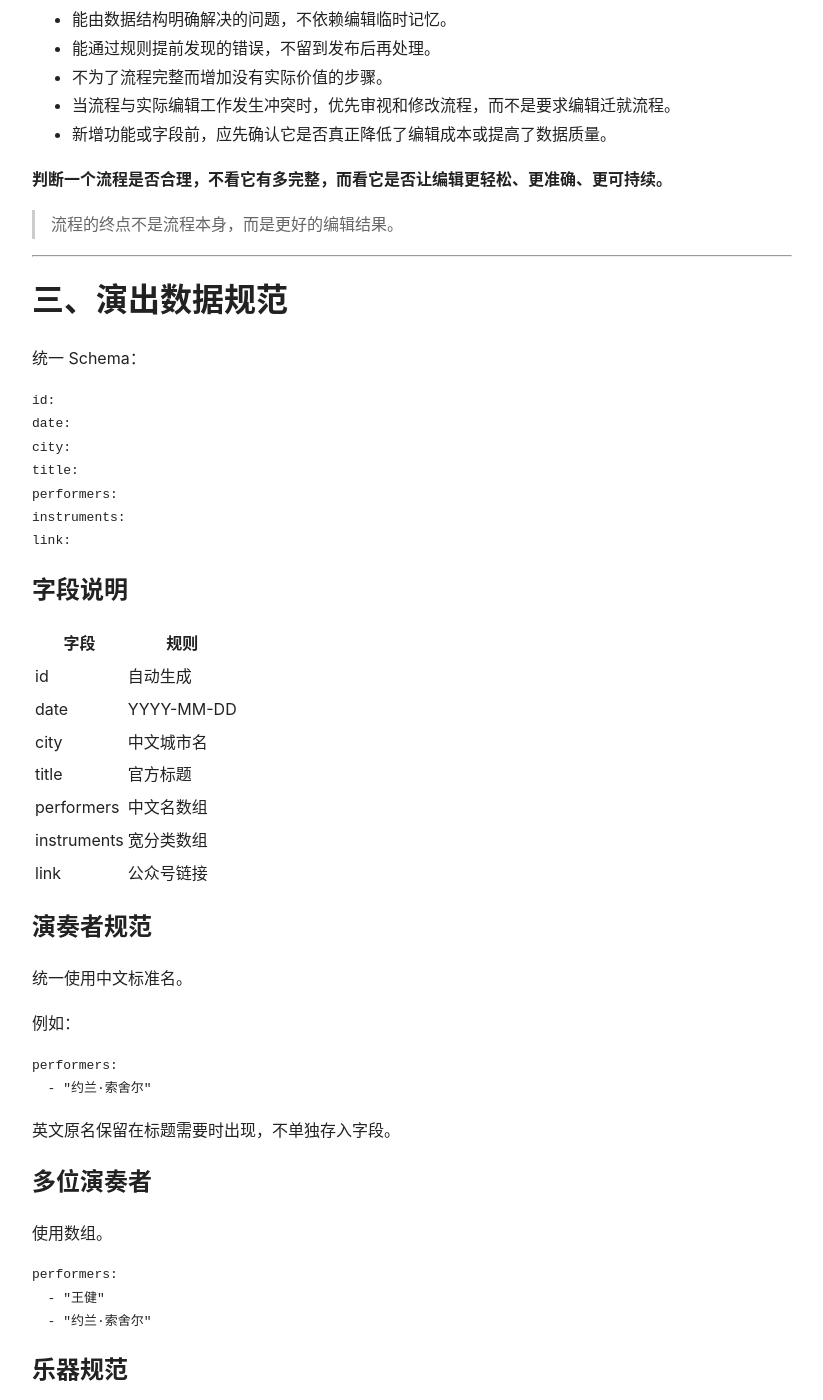
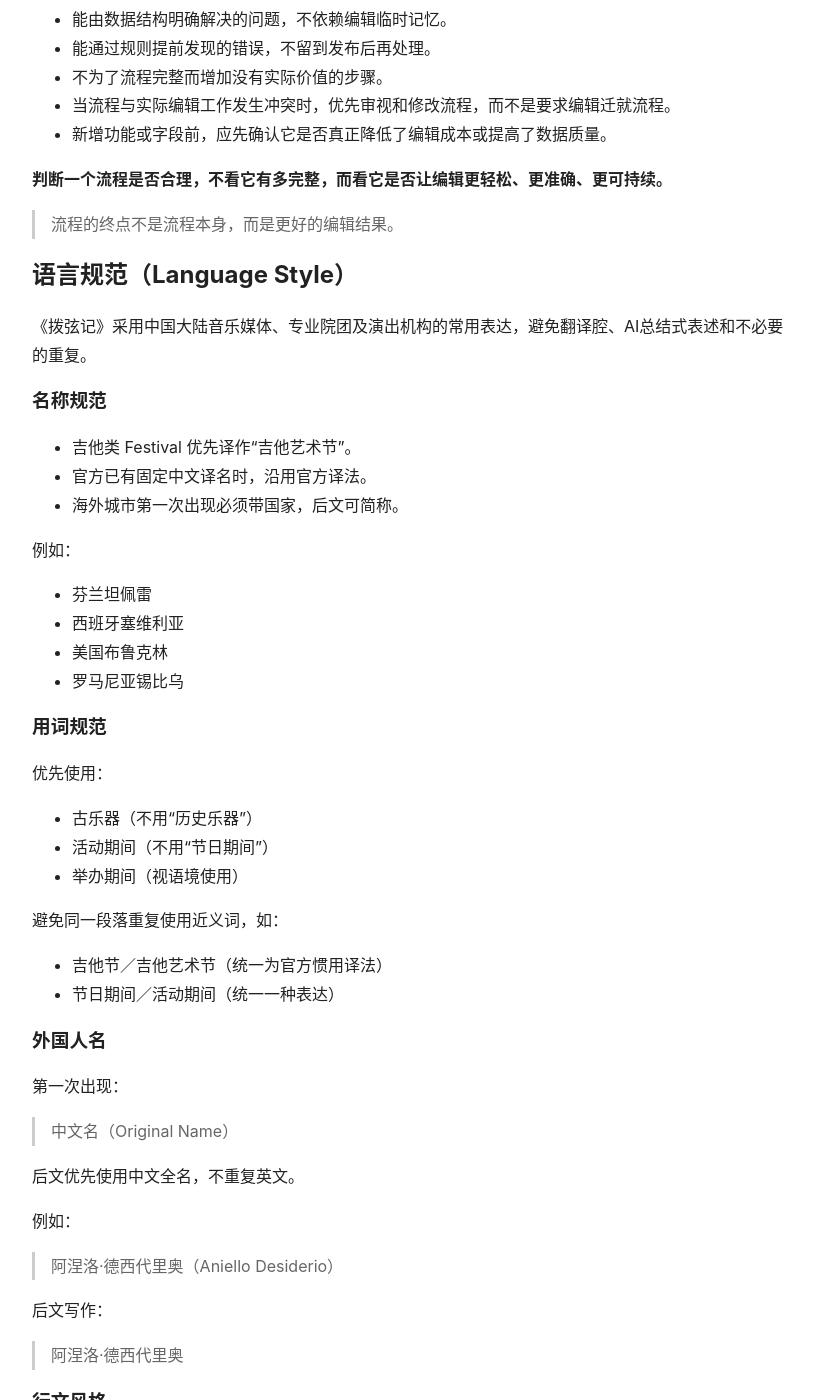
Before and after one commit to KeenKwok/boxianji, a Jekyll site: the page built from docs/EDITORIAL.md, in a window 1280 px wide and 1400 px high, scrolled down 2150 px. Shown: the whole window, without its empty margins (228-1051 px from the left). Built offline with Jekyll 4.4.1, drawn with Linux system fonts in a browser that asks for light colours; our own code applies the rules of GitHub Pages for plain Markdown files; some of the changed text lies outside the part shown.

Commit message:
更新 EDITORIAL.md

```diff
--- a/docs/EDITORIAL.md
+++ b/docs/EDITORIAL.md
@@ -91,6 +91,75 @@ AI负责：
 **判断一个流程是否合理，不看它有多完整，而看它是否让编辑更轻松、更准确、更可持续。**
 
 > 流程的终点不是流程本身，而是更好的编辑结果。
+
+## 语言规范（Language Style）
+
+《拨弦记》采用中国大陆音乐媒体、专业院团及演出机构的常用表达，避免翻译腔、AI总结式表述和不必要的重复。
+
+### 名称规范
+
+- 吉他类 Festival 优先译作“吉他艺术节”。
+- 官方已有固定中文译名时，沿用官方译法。
+- 海外城市第一次出现必须带国家，后文可简称。
+
+例如：
+
+- 芬兰坦佩雷
+- 西班牙塞维利亚
+- 美国布鲁克林
+- 罗马尼亚锡比乌
+
+### 用词规范
+
+优先使用：
+
+- 古乐器（不用“历史乐器”）
+- 活动期间（不用“节日期间”）
+- 举办期间（视语境使用）
+
+避免同一段落重复使用近义词，如：
+
+- 吉他节／吉他艺术节（统一为官方惯用译法）
+- 节日期间／活动期间（统一一种表达）
+
+### 外国人名
+
+第一次出现：
+
+> 中文名（Original Name）
+
+后文优先使用中文全名，不重复英文。
+
+例如：
+
+> 阿涅洛·德西代里奥（Aniello Desiderio）
+
+后文写作：
+
+> 阿涅洛·德西代里奥
+
+### 行文风格
+
+避免：
+
+- 将带来……
+- 将举行……
+- 呈现出……
+- 体现了……
+- 强化了……
+- 反映出……
+
+优先：
+
+- 直接陈述事实。
+- 用具体动作代替抽象总结。
+- 让读者自行得出判断。
+
+### 编辑原则
+
+- 不为了平衡国内外比例而补充低价值资讯。
+- 不为了版面丰满而增加图片或栏目。
+- 每条资讯应具有独立新闻价值，而非仅作为数量补充。
 
 ---
 
```
